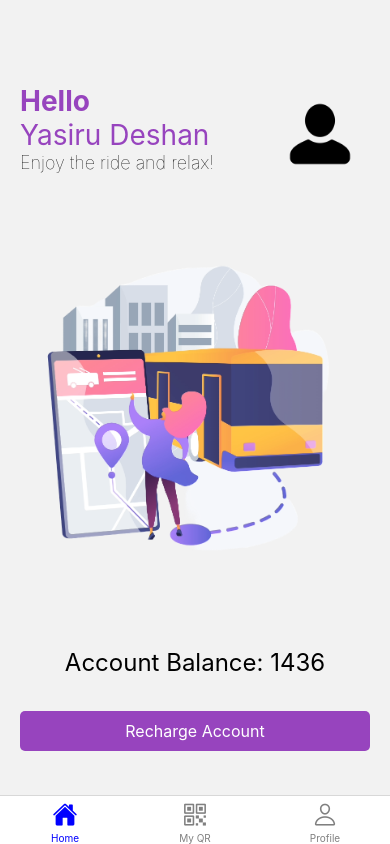
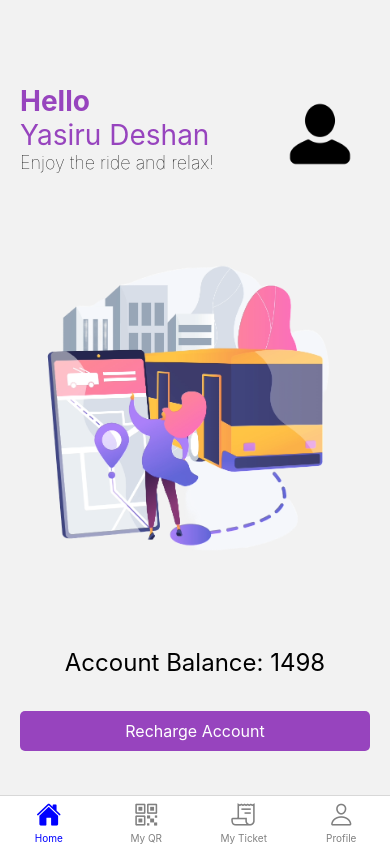
Before and after one commit to IsuruX98/GoTicket-Mobile, a React Native app: screen /PassengerNav in a window 390 px wide. Built offline with nearby package versions, Linux system fonts and the light colour scheme.

Commit message:
ticket nav added

```diff
--- a/pages/Passenger.jsx
+++ b/pages/Passenger.jsx
@@ -3,14 +3,15 @@ import { NavigationContainer } from "@react-navigation/native";
 import { createBottomTabNavigator } from "@react-navigation/bottom-tabs";
 import Ionicons from "react-native-vector-icons/Ionicons";
 
-
 import Profile from "../tabs/PassengerProfile";
 import MyQR from "../tabs/PassengerQR";
 import PassengerHome from "../tabs/PassengerHome";
+import MyTicket from "../tabs/MyTicket";
 
 const home = "Home";
 const profile = "Profile";
 const myQR = "My QR";
+const myTicket = "My Ticket";
 
 const Tab = createBottomTabNavigator();
 
@@ -30,6 +31,8 @@ const Passenger = () => {
                             iconName = focused ? "person" : "person-outline";
                         } else if (rn === myQR) {
                             iconName = focused ? "qr-code" : "qr-code-outline";
+                        } else if (rn === myTicket) {
+                            iconName = focused ? "receipt" : "receipt-outline"; //not working
                         }
 
                         return <Ionicons name={iconName} size={size} color={color} />;
@@ -52,11 +55,20 @@ const Passenger = () => {
                     options={{ title: "My QR", headerShown: false }} // Hide the header for this screen
                 />
 
+                {/* My Ticket Screen */}
+                <Tab.Screen
+                    name={myTicket}
+                    component={MyTicket}
+                    options={{ title: "My Ticket", headerShown: false }} // Hide the header for this screen
+                />
+
                 <Tab.Screen
                     name={profile}
                     component={Profile}
                     options={{ title: "Profile", headerShown: false }} // Hide the header for this screen
                 />
+
+
             </Tab.Navigator>
         </NavigationContainer>
     );
--- a/tabs/PassengerHome.jsx
+++ b/tabs/PassengerHome.jsx
@@ -5,7 +5,7 @@ const Avatar = require("../assets/avatar2.png");
 
 const PassengerHome = () => {
     const userName = "Yasiru Deshan"; // Replace with user's name
-    const accountBalance = 1436.00; // Replace with user's account balance
+    const accountBalance = 1498; // Replace with user's account balance
 
     return (
         <View style={styles.container}>
```
